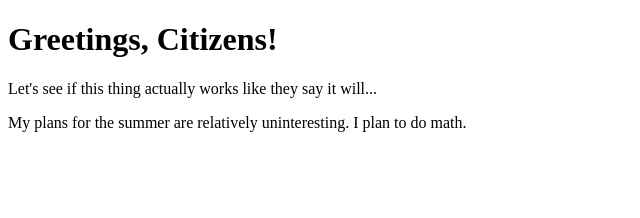
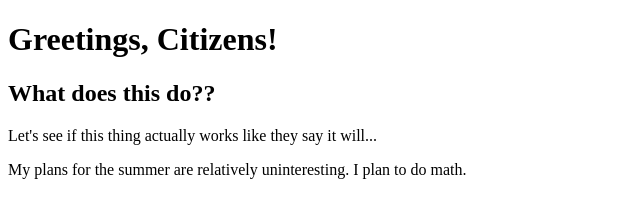
Before and after one commit to jdsteph2/jdsteph2.github.io, a plain HTML site: page index.html in a window 1280 px wide. Shown: the whole page, without its empty margins (0-640 px from the left). Drawn offline with Linux system fonts and the light colour scheme.

Commit message:
new function?

```diff
--- a/index.html
+++ b/index.html
@@ -2,6 +2,7 @@
 <html>
     <body>
         <h1> Greetings, Citizens! </h1>
+        <h2>  What does this do??  </h2>
         <p>  Let's see if this thing actually works like they say it will...</p>
         <p>  My plans for the summer are relatively uninteresting.  I plan to do math. </p>
     </body>
```
